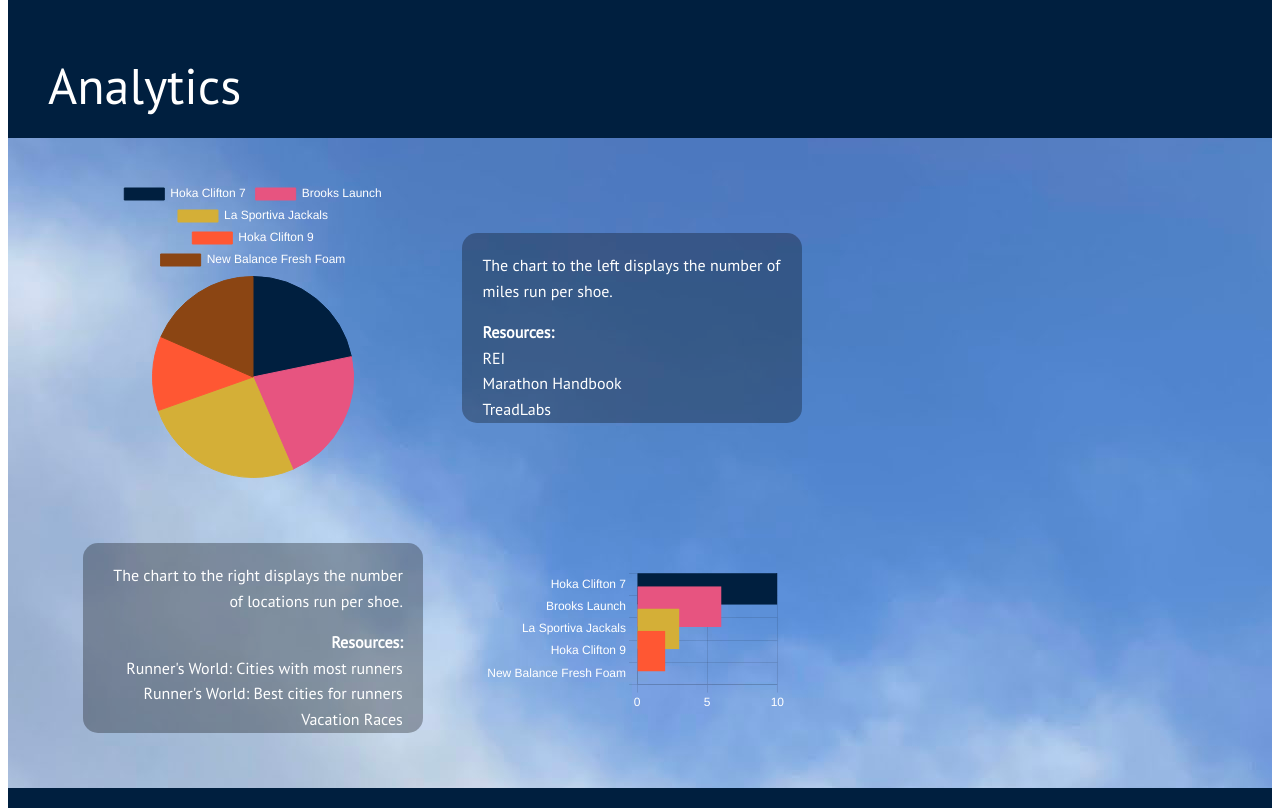
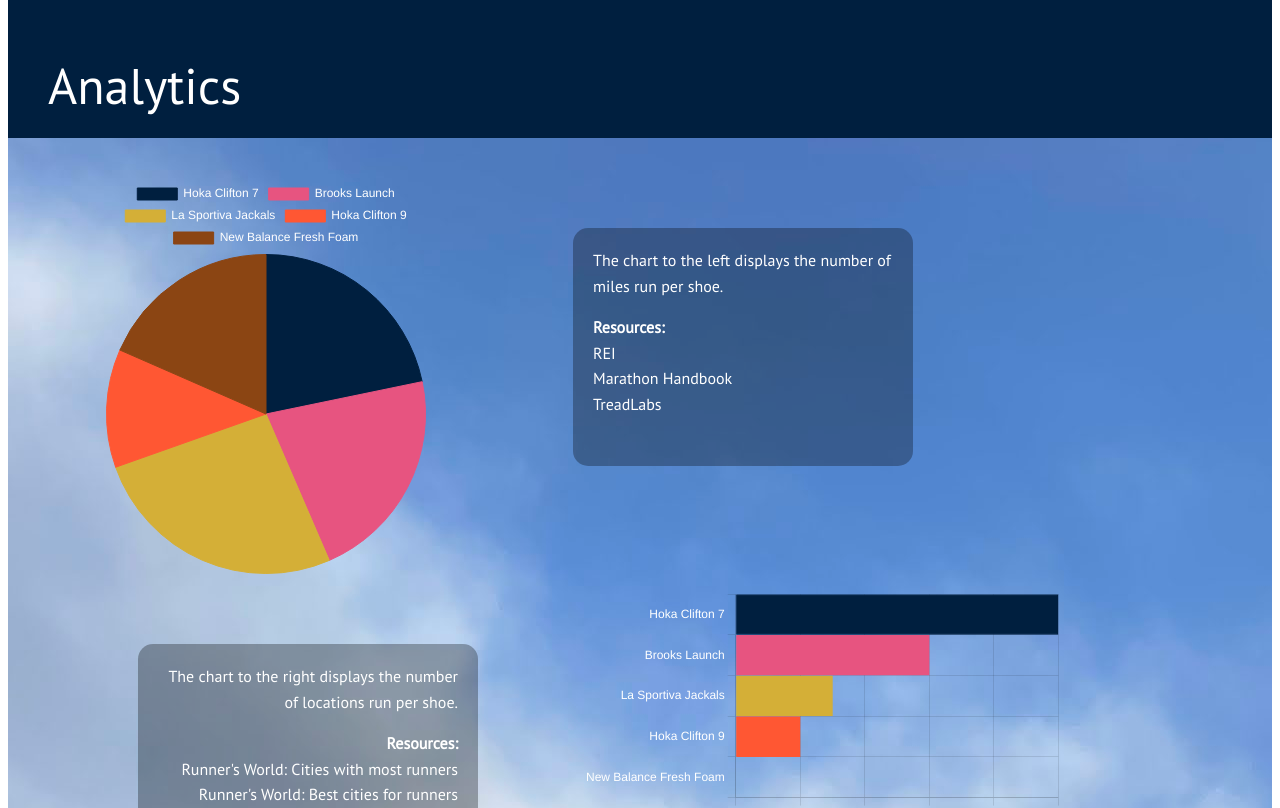
Before and after one commit to e-linds/ShoeTracker, a React (Vite) app: page /home in a window 1280 px wide. Shown: the part 1480-2288 px from the top of the page. Built offline with nearby package versions, Linux system fonts and the light colour scheme; data requests are answered from the project's data file; a web font is replaced by a local one.

Commit message:
adjusting analytics css

```diff
--- a/src/App.css
+++ b/src/App.css
@@ -290,10 +290,11 @@
 }
 
 
+
 #analytics-div {
   display: grid;
   grid-template-columns: 2fr 1fr;
-  gap: 50px;
+  gap: 70px;
   justify-content: center;
   height: 100%;
   background-image: url("./boulderrunning.jpg");
@@ -306,11 +307,12 @@
   grid-template-rows: 1fr 1fr;
   grid-template-columns: 1fr 1fr;
   gap: 10px;
-  justify-items: center;
-  align-items: center;
+  justify-items: stretch;
+  align-items: stretch;
   margin-top: 40px;
   margin-left: 60px;
-  /* max-width: 800px */
+  min-width: 1000px;
+  max-width: 55%
 
 }
 
@@ -321,7 +323,8 @@
   border-radius: 15px;
   background: rgba(0,0,0,.3);
   color: white;
-  line-height: 1.6
+  line-height: 1.6;
+
 
 
 
@@ -329,10 +332,15 @@
 
 #details-box-piechart {
   text-align: left;
+  margin-top: 50px
+
 }
 
 #details-box-barchart {
   text-align: right;
+  margin-top: 60px;
+  margin-left: 70px
+
 
 }
 
@@ -343,8 +351,8 @@
 
 
 
-#pie-chart * {
-  width: 100%;
+#pie-chart {
+  width: 80%;
 }
 
 #mileage-percentages-div {
@@ -384,7 +392,11 @@
 }
 
 #barchart {
-  margin-left:10px
+  margin-left:10px;
+}
+
+#barchart * {
+  width: 100%
 }
 
 #spacer2 {
```
